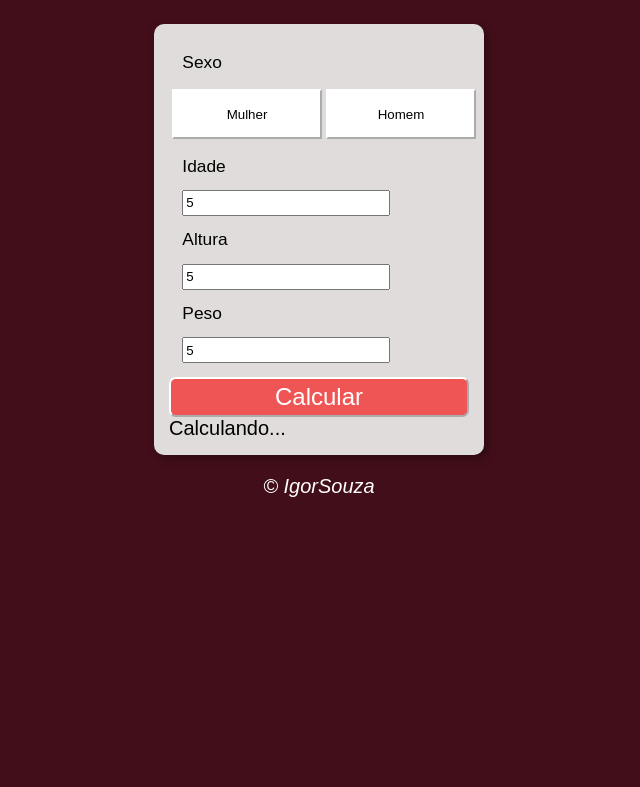
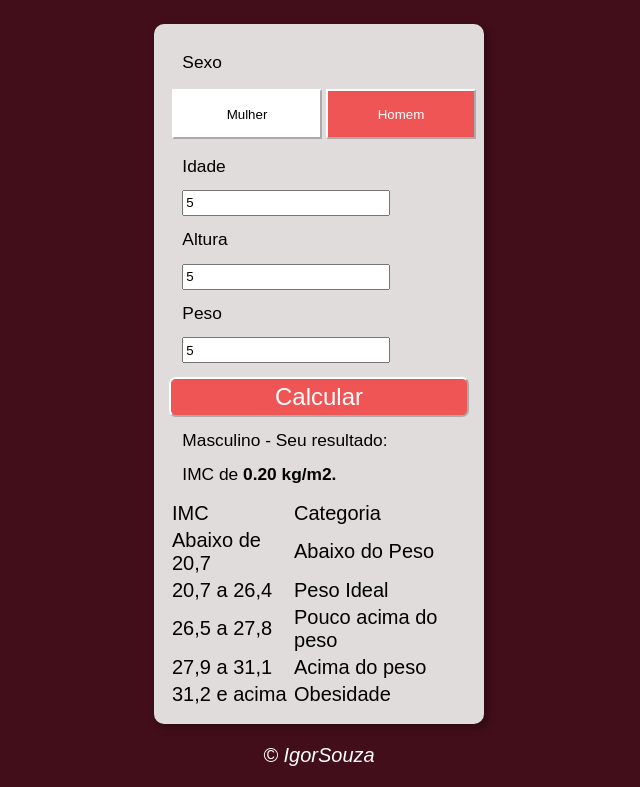
Before and after one commit to igorsouzaccruz/calculadora-IMC, a plain HTML site: page index.html in a window 1280 px wide. Both pictures are taken after typing "5", "5", "5" into the empty fields and a click on the button "Calcular". Shown: the part 85-872 px from the top of the page, without its empty margins (321-961 px from the left). Before the commit the page ends 800 px from the top, so only its background shows below. Drawn offline with Linux system fonts and the light colour scheme.

Commit message:
Funções calculo IMC

```diff
--- a/index.html
+++ b/index.html
@@ -17,8 +17,8 @@
             <p>Sexo</p>
             <table>
                 <tr>
-                    <td><button onclick="">Mulher</button></td>
-                    <td><button onclick="">Homem</button></td>
+                    <td><button id="mulher" onclick="sexo('m')">Mulher</button></td>
+                    <td><button id="homem" onclick="sexo('h')">Homem</button></td>
                 </tr>
             </table>
             <p>Idade</p>
@@ -42,6 +42,6 @@
     <footer>
         <p>&copy; IgorSouza </p>
     </footer>
-    <script> src="script.js"</script>
+    <script src="script.js"></script>
 </body>
 </html>
--- /dev/null
+++ b/script.js
@@ -0,0 +1,98 @@
+let idade = document.getElementById("numIdade")
+let altura =document.getElementById("numAltura")
+let peso = document.getElementById("numPeso")
+var sex = sexo(sexo);
+
+function sexo(sexo){
+    var color = 'rgb(240, 85, 85)'
+
+    if(sexo == 'm'){
+       document.getElementById('mulher').style.background = color;
+       document.getElementById('mulher').style.color = 'white';
+       document.getElementById('homem').style.background = 'white';
+       document.getElementById('homem').style.color = 'black';
+       return sex = 'mulher';
+    }
+    else{
+        document.getElementById('homem').style.background = color;
+        document.getElementById('homem').style.color = 'white';
+        document.getElementById('mulher').style.background = 'white';
+        document.getElementById('mulher').style.color = 'black';
+        return sex = 'homem';
+
+    }
+}
+
+function calcular(){
+    let p = Number(peso.value)
+    let a = Number(altura.value)
+    let i = Number(idade.value)
+    var IMC = p /(a * a)
+
+    //document.getElementById('res').innerHTML = `O sexo é ${sex} `
+
+    if(sex == 'homem'){
+    document.getElementById('res').innerHTML =
+    `
+    <p>Masculino - Seu resultado: </p>
+    <p> IMC de <strong>${IMC.toFixed(2)} kg/m2.</strong></p>
+
+    <table>
+        <tr>
+            <td>IMC</td>
+            <td>Categoria</td>
+        </tr>
+        <tr>
+            <td>Abaixo de 20,7 </td>
+            <td>Abaixo do Peso</td>
+        </tr>
+        <tr>
+            <td>20,7 a 26,4 </td>
+            <td>Peso Ideal</td>
+        </tr>
+        <tr>
+            <td>26,5 a 27,8 </td>
+            <td>Pouco acima do peso</td>
+        </tr>
+        <tr>
+            <td>27,9 a 31,1 </td>
+            <td>Acima do peso</td>
+        </tr>
+        <tr>
+            <td>31,2 e acima </td>
+            <td>Obesidade</td>
+        </tr>
+    </table>`
+    }
+    else{
+    document.getElementById('res').innerHTML =
+    `<p>Feminino - Se resultado de IMC foi <strong>${IMC.toFixed(2)} kg/m2</strong></p>
+
+    <table>
+        <tr>
+            <td>IMC</td>
+            <td>Categoria</td>
+        </tr>
+        <tr>
+            <td>Abaixo de 19,1 </td>
+            <td>Abaixo do Peso</td>
+        </tr>
+        <tr>
+            <td>19,1 a 25,8 </td>
+            <td>Peso Ideal</td>
+        </tr>
+        <tr>
+            <td>25,9 a 27,3 </td>
+            <td>Pouco acima do peso</td>
+        </tr>
+        <tr>
+            <td>27,4 a 32,3 </td>
+            <td>Acima do peso</td>
+        </tr>
+        <tr>
+            <td>32,4 e acima </td>
+            <td>Obesidade</td>
+        </tr>
+    </table>`
+    }
+}
```
